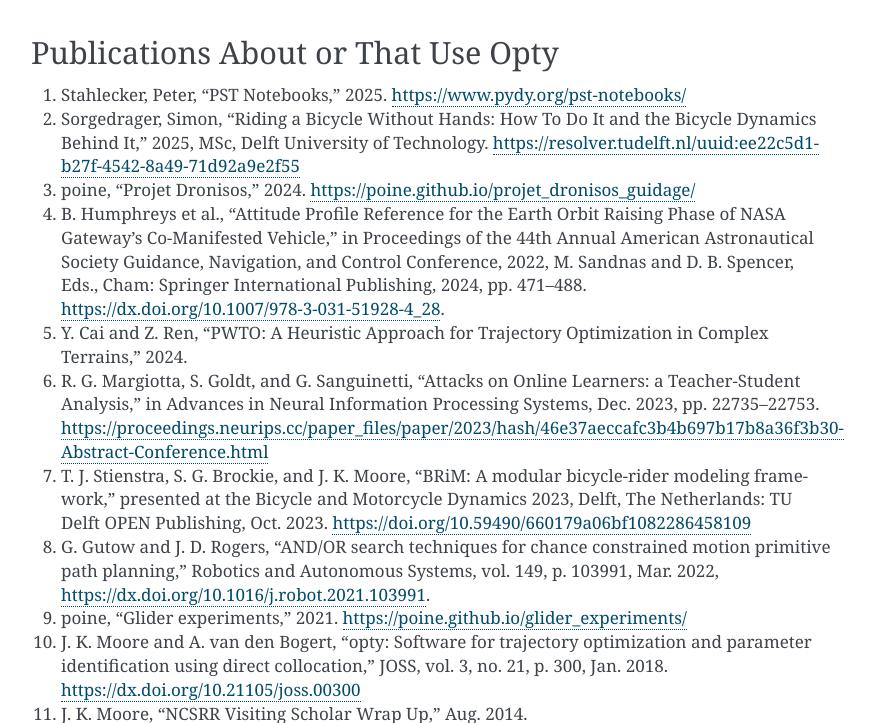
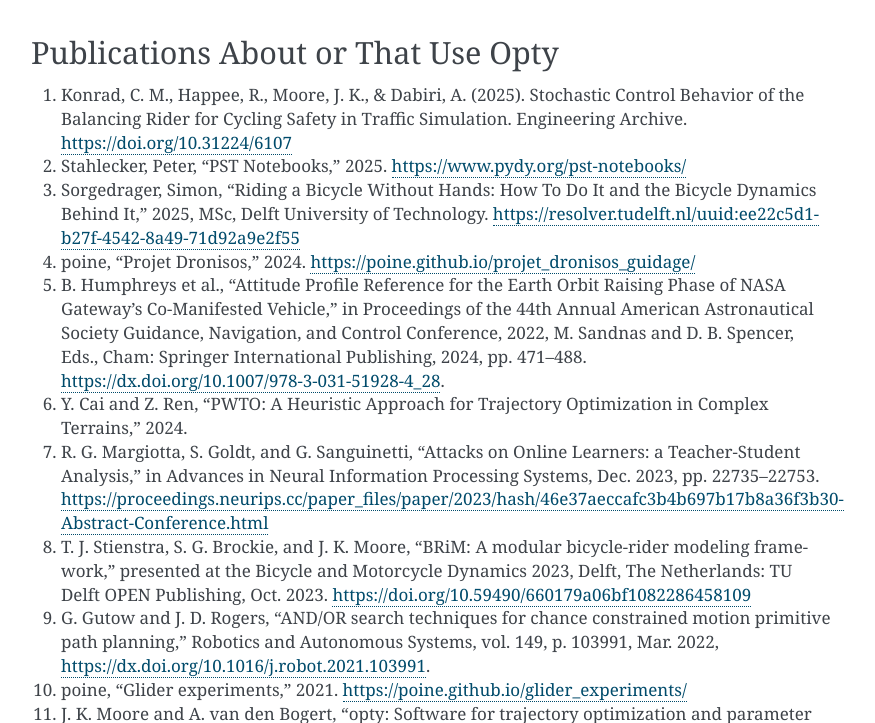
Before and after one commit to csu-hmc/opty, a Sphinx documentation site: the page built from docs/resources.rst, in a window 1280 px wide and 900 px high, scrolled down 1547 px, cut to the strip 177-900 px from the top of the window. Shown: the whole strip, without its empty margins (319-1194 px from the left). Built offline with Sphinx 7.4.7, drawn with Linux system fonts in a browser that asks for light colours; pages that are not in the unit, such as notebooks, are missing from menus.

Commit message:
Added Christoph's new paper to resources.

```diff
--- a/docs/resources.rst
+++ b/docs/resources.rst
@@ -54,6 +54,9 @@ Symposium on Computer Simulation in Biomechanics, Uppsala, Sweden, July 25,
 Publications About or That Use Opty
 ===================================
 
+#. Konrad, C. M., Happee, R., Moore, J. K., & Dabiri, A. (2025). Stochastic
+   Control Behavior of the Balancing Rider for Cycling Safety in Traffic
+   Simulation. Engineering Archive. https://doi.org/10.31224/6107
 #. Stahlecker, Peter, "PST Notebooks," 2025.
    https://www.pydy.org/pst-notebooks/
 #. Sorgedrager, Simon, "Riding a Bicycle Without Hands: How To Do It and the
```
